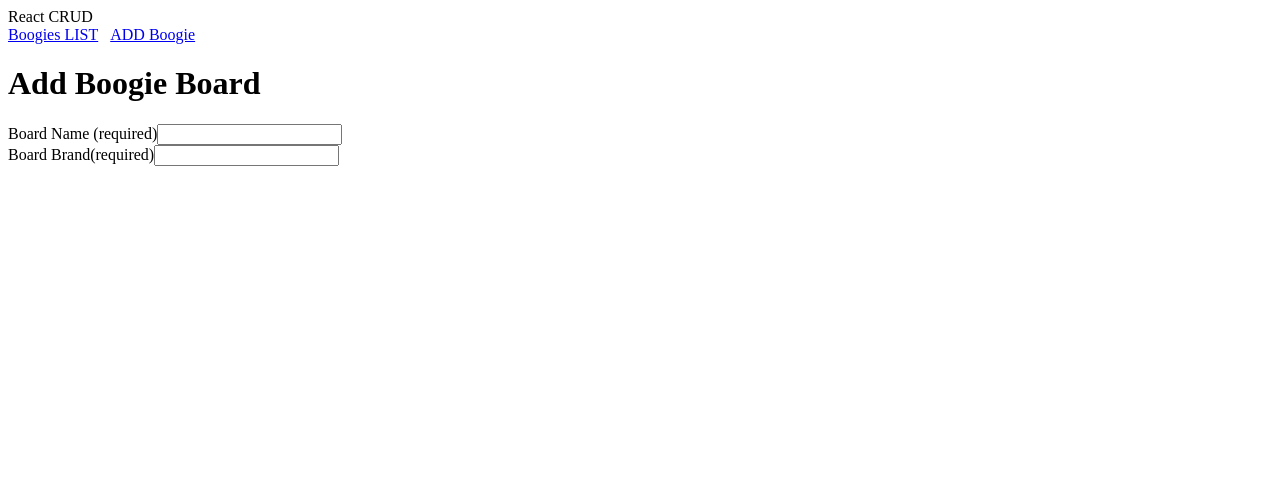
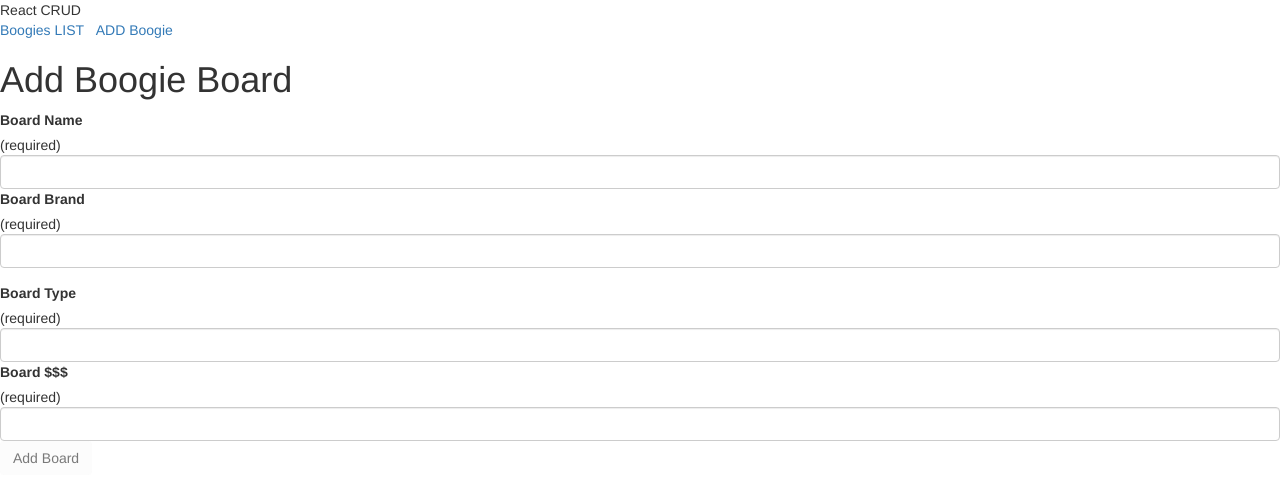
Before and after one commit to cjstokes91/boogie, a React (Create React App) app: page /add in a window 1280 px wide. Shown: the top 502 px of the page. Built offline with nearby package versions, Linux system fonts and the light colour scheme; no server answers.

Commit message:
render form

```diff
--- a/package.json
+++ b/package.json
@@ -6,11 +6,13 @@
     "@testing-library/jest-dom": "^4.2.4",
     "@testing-library/react": "^9.3.2",
     "@testing-library/user-event": "^7.1.2",
+    "bootstrap": "^4.5.0",
     "dotenv": "^8.2.0",
     "express": "^4.17.1",
     "mongoose": "^5.9.19",
     "morgan": "^1.10.0",
     "react": "^16.13.1",
+    "react-bootstrap": "^1.0.1",
     "react-dom": "^16.13.1",
     "react-router-dom": "^5.2.0",
     "react-scripts": "3.4.1",
--- a/public/index.html
+++ b/public/index.html
@@ -1,14 +1,12 @@
 <!DOCTYPE html>
 <html lang="en">
+
 <head>
   <meta charset="utf-8" />
   <link rel="icon" href="%PUBLIC_URL%/favicon.ico" />
   <meta name="viewport" content="width=device-width, initial-scale=1" />
   <meta name="theme-color" content="#000000" />
-    <meta
-      name="description"
-      content="Web site created using create-react-app"
-    />
+  <meta name="description" content="Web site created using create-react-app" />
   <link rel="apple-touch-icon" href="%PUBLIC_URL%/logo192.png" />
   <!--
       manifest.json provides metadata used when your web app is installed on a
@@ -24,8 +22,11 @@
       work correctly both with client-side routing and a non-root public URL.
       Learn how to configure a non-root public URL by running `npm run build`.
     -->
+  <link rel="stylesheet" href="https://maxcdn.bootstrapcdn.com/bootstrap/3.3.7/css/bootstrap.min.css"
+    integrity="sha384-BVYiiSIFeK1dGmJRAkycuHAHRg32OmUcww7on3RYdg4Va+PmSTsz/K68vbdEjh4u" crossorigin="anonymous">
   <title>React App</title>
 </head>
+
 <body>
   <noscript>You need to enable JavaScript to run this app.</noscript>
   <div id="root"></div>
@@ -40,4 +41,5 @@
       To create a production bundle, use `npm run build` or `yarn build`.
     -->
 </body>
+
 </html>
--- a/src/components/App.js
+++ b/src/components/App.js
@@ -1,7 +1,5 @@
-import React, { Component } from 'react';
-// import { Route, NavLink } from 'react-router-dom';
+import React from 'react';
 import { BrowserRouter as Router, Route, NavLink, Switch } from 'react-router-dom';
-// import { Route, Switch, NavLink } from "react-router-dom";
 import * as boogieAPI from '../pages/services/boogieAPI';
 import BoogieList from './BoogieList/BoogieList';
 import AddBoogie from '../pages/AddBoogie/AddBoogie';
--- a/src/pages/AddBoogie/AddBoogie.js
+++ b/src/pages/AddBoogie/AddBoogie.js
@@ -2,6 +2,7 @@ import React from 'react';
 
 class AddBoogie extends React.Component {
     state = {
+        invalidForm: true,
         formData: {
             name: '',
             brand: '',
@@ -32,8 +33,11 @@ class AddBoogie extends React.Component {
                 <form ref={this.formRef} autoComplete='off' onSubmit={this.handleSubmit}>
                     <div>
                         <label>
-                            Board Name (required)
+                            Board Name
                         </label>
+                        <div>
+                            (required)
+                            </div>
                         <input
                             className='form-control'
                             name='name'
@@ -43,7 +47,10 @@ class AddBoogie extends React.Component {
                         />
                     </div>
                     <div className='form-group'>
-                        <label>Board Brand(required)</label>
+                        <label>Board Brand</label>
+                        <div>
+                            (required)
+                        </div>
                         <input
                             className='form-control'
                             name='brand'
@@ -51,13 +58,41 @@ class AddBoogie extends React.Component {
                             onChange={this.handleChange}
                             required
                         />
-                        <div class>
-
+                    </div>
+                    <div>
+                        <label>Board Type</label>
+                        <div>
+                            (required)
                         </div>
+                        <input
+                            className='form-control'
+                            name='type'
+                            value={this.state.formData.type}
+                            onChange={this.handleChange}
+                            required
+                        />
+                    </div>
+                    <div>
+                        <label>Board $$$</label>
+                        <div>
+                            (required)
+                        </div>
+                        <input
+                            className='form-control'
+                            name='price'
+                            value={this.state.formData.price}
+                            onChange={this.handleChange}
+                            required
+                        />
+                        <button
+                            type='submit'
+                            className='btn'
+                            disabled={this.state.invalidForm}
+                        >
+                            Add Board
+                            </button>
                     </div>
                 </form>
-
-
             </>
         )
     }
```
Also changed, not shown: 1 other file (tests, documents, lock files or other folders). Lines whose indentation alone changed are shown as unchanged.
